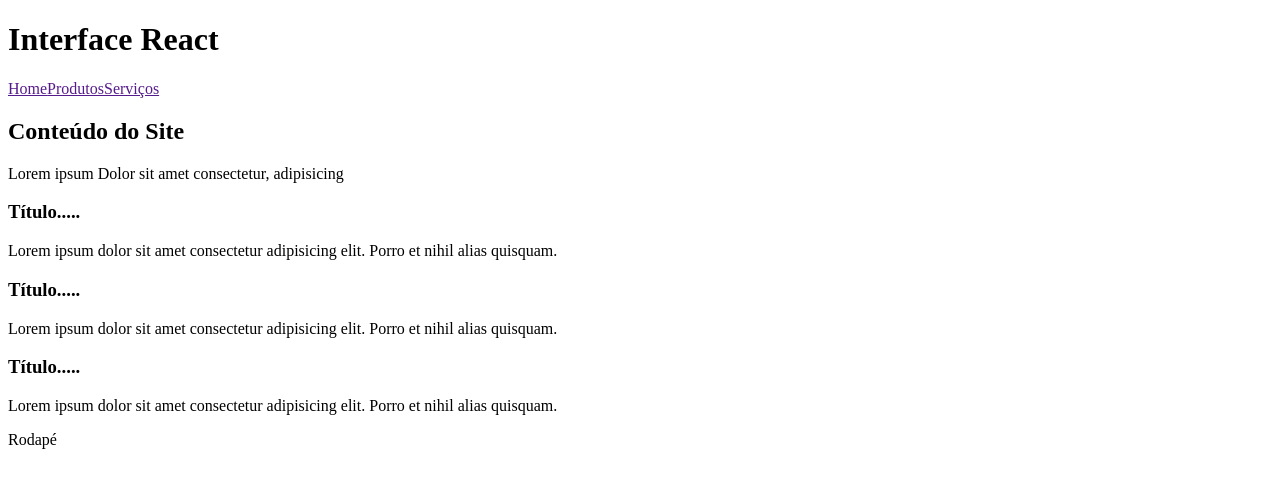
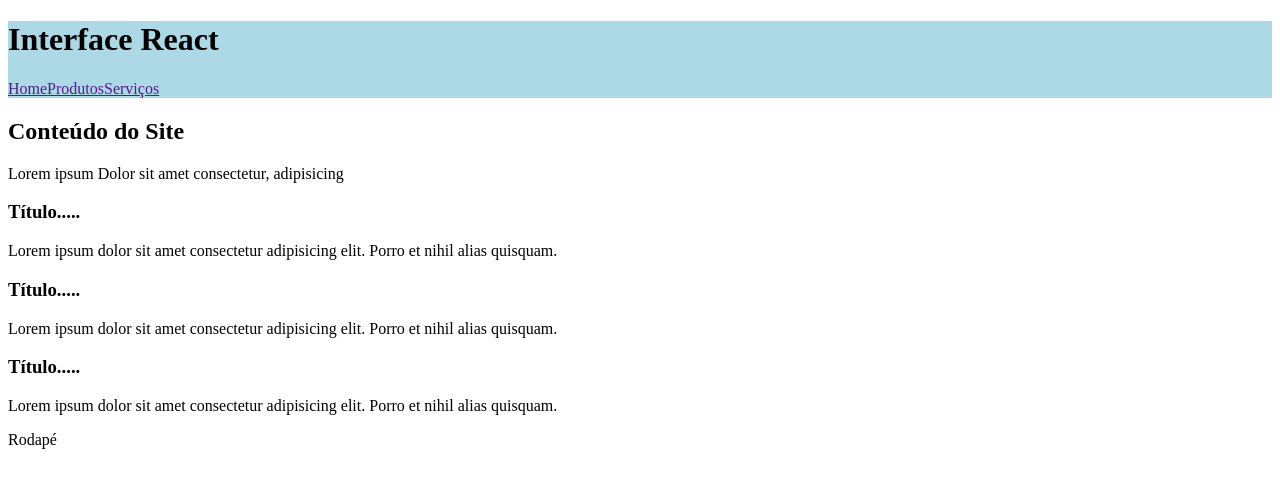
Before and after one commit to gabrielrluna/meu-app, a React (Create React App) app: page / in a window 1280 px wide. Shown: the top 488 px of the page. Built offline with nearby package versions, Linux system fonts and the light colour scheme.

Commit message:
CSS Inline

```diff
--- a/src/components/layout/Cabecalho.jsx
+++ b/src/components/layout/Cabecalho.jsx
@@ -2,7 +2,7 @@ import Menu from "./Menu";
 
 const Cabecalho = () => {
   return (
-    <header>
+    <header style={{ backgroundColor: "lightblue" }}>
       <h1>Interface React</h1>
       <Menu />
     </header>
```
